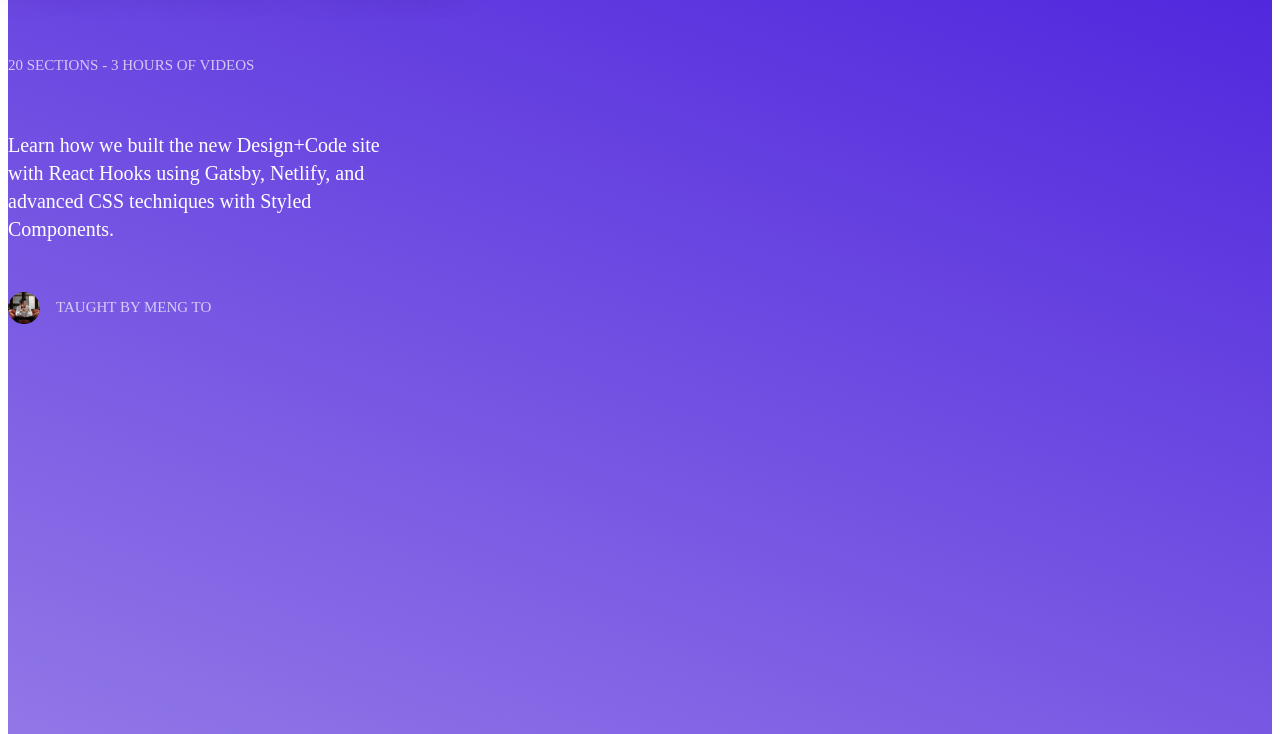
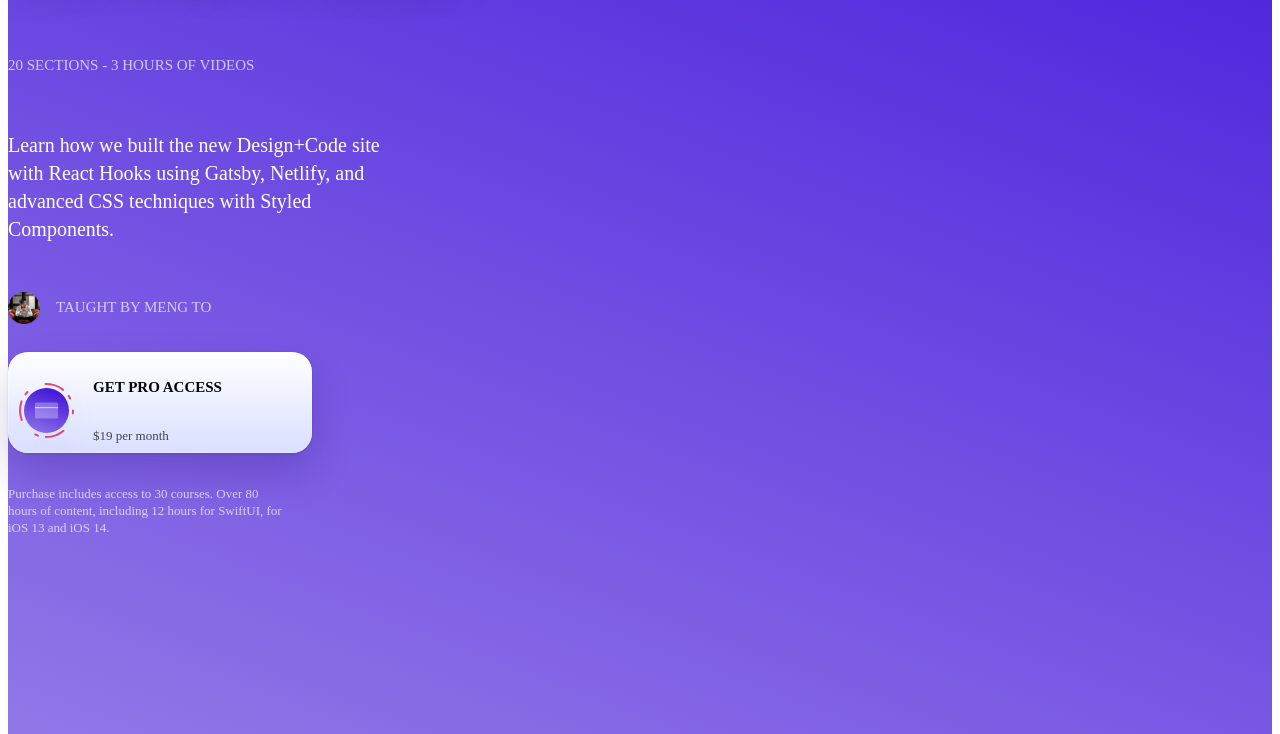
Before and after one commit to bfreitas1098/advancedHooks, a Gatsby site: page / in a window 1280 px wide. Shown: the part 511-1245 px from the top of the page. Built offline with nearby package versions, Linux system fonts and the light colour scheme; Gatsby itself is replaced by a stand-in of ours.

Commit message:
Created a buttons folder with a PurchaseButton component and imported all its styling and into index.tsx

```diff
--- /dev/null
+++ b/src/components/buttons/PurchaseButton.tsx
@@ -0,0 +1,106 @@
+import React from "react"
+import styled from "styled-components"
+import CreditIcon from "../../static/images/icons/credit.svg"
+import RingIcon from "../../static/images/icons/icon-ring.svg"
+
+function PurchaseButton() {
+  return (
+    <Wrapper>
+      <IconWrapper>
+        <Icon src={CreditIcon} alt="credit card icon" />
+        <Ring src={RingIcon} alt="ring icon" />
+      </IconWrapper>
+      <TextWrapper>
+        <Title>Get Pro Access</Title>
+        <Subtitle>$19 per month</Subtitle>
+      </TextWrapper>
+    </Wrapper>
+  )
+}
+
+export default PurchaseButton
+
+const Wrapper = styled.div`
+  width: 280px;
+  height: 77px;
+  padding: 12px;
+  background: linear-gradient(180deg, #ffffff 0%, #d9dfff 100%);
+  box-shadow: 0px 1px 3px rgba(0, 0, 0, 0.1),
+    0px 20px 40px rgba(23, 0, 102, 0.2),
+    inset 0px 0px 0px 0.5px rgba(255, 255, 255, 0.5);
+  border-radius: 20px;
+  display: grid;
+  grid-template-columns: 53px auto;
+  align-items: center;
+  gap: 20px;
+
+  *,
+  & {
+    transition: 1s cubic-bezier(0.075, 0.82, 0.165, 1);
+  }
+
+  :hover {
+    box-shadow: 0px 1px 3px rgba(0, 0, 0, 0.1),
+      0px 30px 60px rgba(23, 0, 102, 0.5),
+      inset 0px 0px 0px 0.5px rgba(255, 255, 255, 0.5);
+    transform: translateY(-3px);
+    cursor: pointer;
+
+    .icon {
+      transform: scale(1.2);
+    }
+  }
+`
+
+const TextWrapper = styled.div`
+  display: grid;
+  gap: 4px;
+  text-align: start;
+`
+
+const Title = styled.p`
+  font-style: normal;
+  font-weight: 600;
+  font-size: 15px;
+  color: black;
+  text-transform: uppercase;
+`
+
+const Subtitle = styled.p`
+  font-style: normal;
+  font-weight: normal;
+  font-size: 13px;
+  color: black;
+  opacity: 0.7;
+`
+
+const Icon = styled.img`
+  width: 29px;
+  height: 29px;
+`
+
+const Ring = styled.img`
+  position: absolute;
+  top: -15px;
+  left: -16px;
+
+  ${Wrapper}:hover & {
+    transform: rotate(30deg) scale(1.2) translate(1px, 1px);
+  }
+`
+
+const IconWrapper = styled.div`
+  width: 45px;
+  height: 45px;
+  background: linear-gradient(200.44deg, #4316db 13.57%, #9076e7 98.38%);
+  border-radius: 50%;
+  display: grid;
+  justify-content: center;
+  align-content: center;
+  justify-self: center;
+  position: relative;
+
+  ${Wrapper}:hover & {
+    filter: hue-rotate(10deg) brightness(150%) saturate(120%);
+  }
+`
--- a/src/pages/index.tsx
+++ b/src/pages/index.tsx
@@ -1,12 +1,13 @@
 import * as React from "react"
 import styled from "styled-components"
-import Reactlogo from "../static/images/logos/react-logo.svg"
-import Authoravatar from "../static/images/avatars/Meng.png"
+import ReactLogo from "../static/images/logos/react-logo.svg"
+import AuthorAvatar from "../static/images/avatars/Meng.png"
+import PurchaseButton from "../components/buttons/PurchaseButton"
 
 const IndexPage = () => (
   <Wrapper>
     <TextWrapper>
-      <Logo src={Reactlogo} alt="logo" />
+      <Logo src={ReactLogo} alt="logo" />
       <Title>Build a web app with React Hooks</Title>
       <Caption>20 sections - 3 hours of videos</Caption>
       <Description>
@@ -14,9 +15,14 @@
         Gatsby, Netlify, and advanced CSS techniques with Styled Components.
       </Description>
       <AuthorWrapper>
-        <AvatarImage src={Authoravatar} alt="avatar" />
+        <AvatarImage src={AuthorAvatar} alt="avatar" />
         <Caption>Taught by Meng To</Caption>
       </AuthorWrapper>
+      <PurchaseButton />
+      <SmallText>
+        Purchase includes access to 30 courses. Over 80 hours of content,
+        including 12 hours for SwiftUI, for iOS 13 and iOS 14.
+      </SmallText>
     </TextWrapper>
   </Wrapper>
 )
@@ -77,3 +83,11 @@
   width: 32px;
   height: 32px;
 `
+
+const SmallText = styled.p`
+  max-width: 280px;
+  font-style: normal;
+  font-size: 13px;
+  line-height: 130%;
+  color: rgba(255, 255, 255, 0.7);
+`
```
